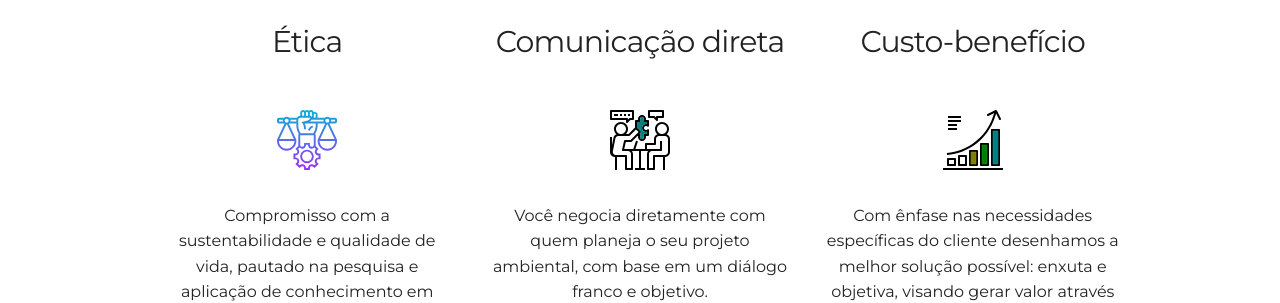
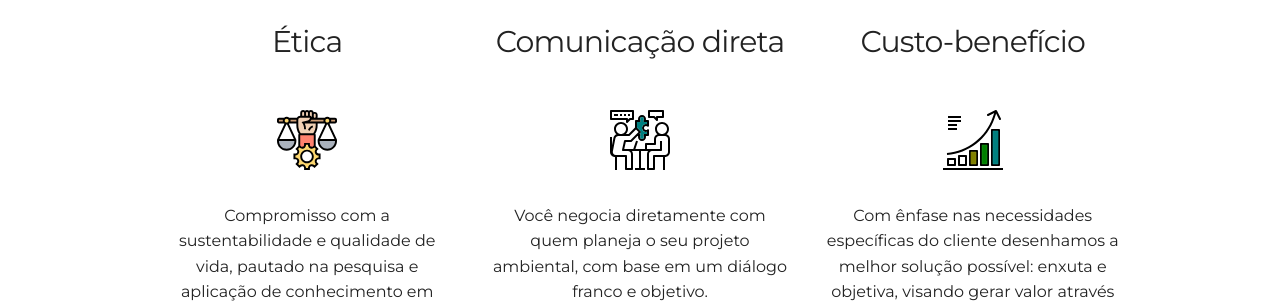
Before and after one commit to leroy1977/eQ1, a Jekyll site: the page built from index.html, in a window 1280 px wide. Shown: the part 1097-1400 px from the top of the page. Built offline with Jekyll 4.4.1, drawn with Linux system fonts in a browser that asks for light colours.

Commit message:
Update about.html

```diff
--- a/_includes/about.html
+++ b/_includes/about.html
@@ -6,7 +6,7 @@
   <div class="row user">
     <div class="four columns">
       <h4>Ética</h4>
-      <img alt="" src="{{ "/assets/img/fair_tiny.svg" | prepend: site.baseurl }}" />
+      <img alt="" src="{{ "/assets/img/fair_tiny_color.svg" | prepend: site.baseurl }}" />
       <!-- <img alt="" src="{{ "/assets/img/97-64-grayscale.png" | prepend: site.baseurl }}" /> -->
       <!-- <img alt="" src="{{ "/assets/img/activities-18-64-grayscale.png" | prepend: site.baseurl }}" /> -->
       <!-- <img alt="" src="{{ "/assets/img/racial.diversity-64-grayscale.png" | prepend: site.baseurl }}" /> -->
```
